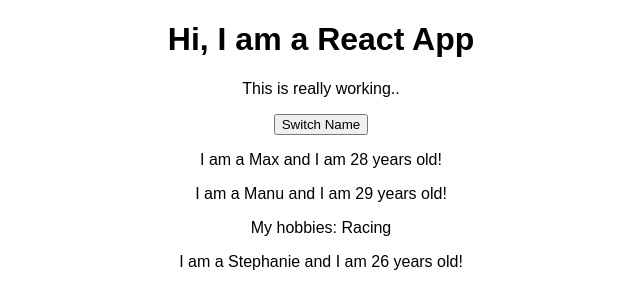
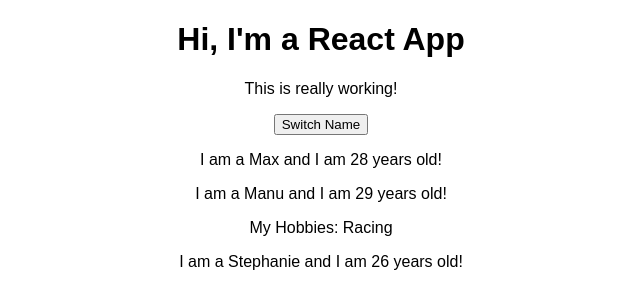
Before and after one commit to StanciuDragosIoan/react_course_max, a React (Create React App) app in the folder apps/react-complete-guide/: page / in a window 1280 px wide. Shown: the top 308 px of the page, without its empty margins (319-959 px from the left). Built offline with nearby package versions, Linux system fonts and the light colour scheme.

Commit message:
Add files via upload

```diff
--- a/apps/react-complete-guide/src/App.js
+++ b/apps/react-complete-guide/src/App.js
@@ -5,29 +5,44 @@
 class App extends Component {
   state = {
     persons: [
-      {
-        name: 'Max',
-        age: 28
-      },
+      { name: 'Max', age: 28 },
+      { name: 'Manu', age: 29 },
+      { name: 'Stephanie', age: 26 }
+    ],
+    otherState: 'some other value'
+  };
 
-      {
-        name: 'Manu',
-        age: 29
-      },
+  switchNameHandler = newName => {
+    // console.log('Was clicked!');
+    // DON'T DO THIS: this.state.persons[0].name = 'Maximilian';
+    this.setState({
+      persons: [
+        { name: newName, age: 28 },
+        { name: 'Manu', age: 29 },
+        { name: 'Stephanie', age: 26 }
+      ]
+    });
+  };
 
-      {
-        name: 'Stephanie',
-        age: 26
-      }
-    ]
+  nameChangeHandler = event => {
+    this.setState({
+      persons: [
+        { name: 'Max', age: 28 },
+        { name: event.target.value, age: 29 },
+        { name: 'Stephanie', age: 27 }
+      ]
+    });
   };
 
   render() {
     return (
       <div className="App">
-        <h1>Hi, I am a React App</h1>
-        <p>This is really working..</p>
-        <button>Switch Name</button>
+        <h1>Hi, I'm a React App</h1>
+        <p>This is really working!</p>
+        {/* return the actual function call through an anonymous arrow function */}
+        <button onClick={() => this.switchNameHandler('Maxmillian')}>
+          Switch Name
+        </button>
         <Person
           name={this.state.persons[0].name}
           age={this.state.persons[0].age}
@@ -35,8 +50,11 @@
         <Person
           name={this.state.persons[1].name}
           age={this.state.persons[1].age}
+          //pass data to swtichnameHandler with bind() (most recommended)
+          click={this.switchNameHandler.bind(this, 'Max')}
+          change={this.nameChangeHandler}
         >
-          My hobbies: Racing
+          My Hobbies: Racing
         </Person>
         <Person
           name={this.state.persons[2].name}
@@ -44,6 +62,7 @@
         />
       </div>
     );
+    // return React.createElement('div', {className: 'App'}, React.createElement('h1', null, 'Does this work now?'));
   }
 }
 
```
